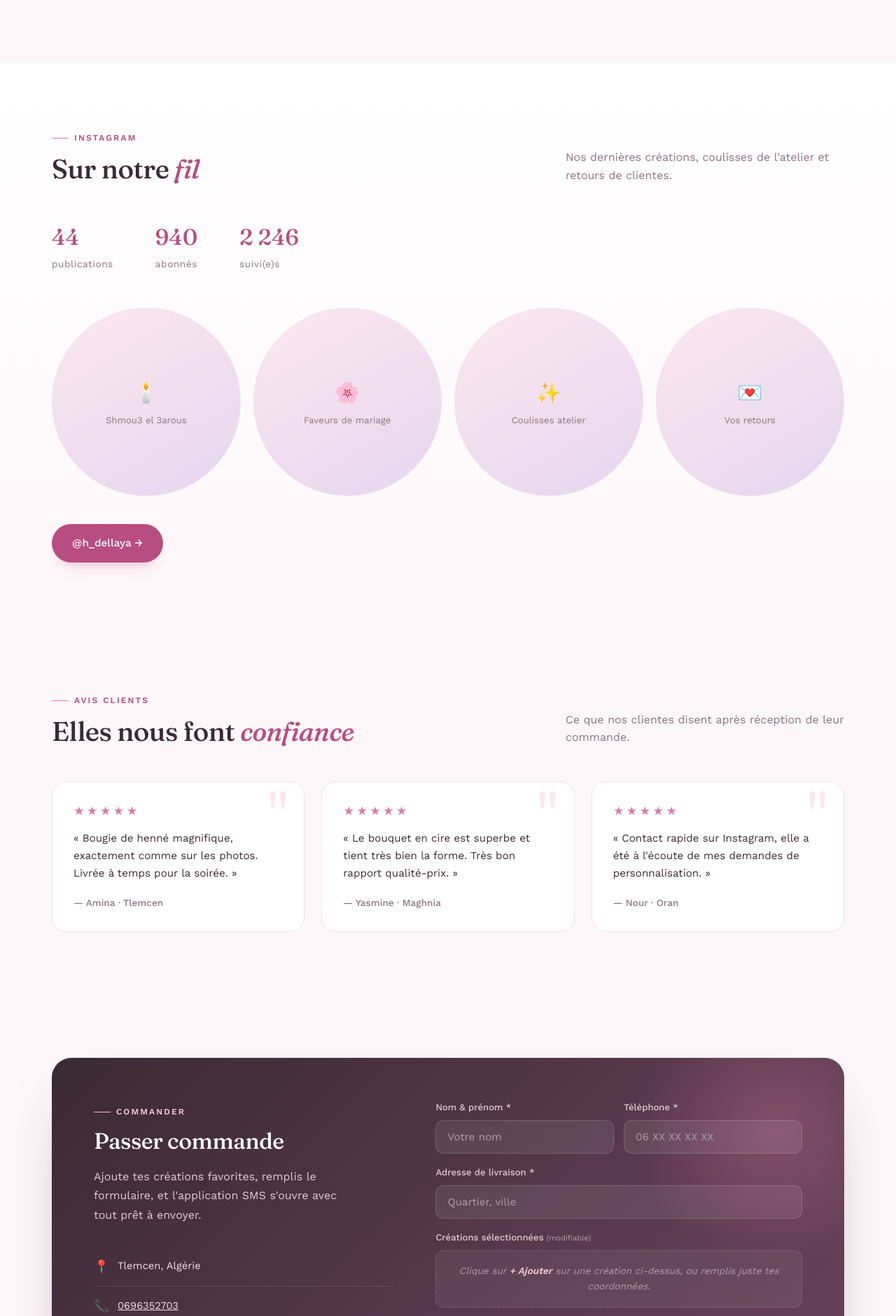
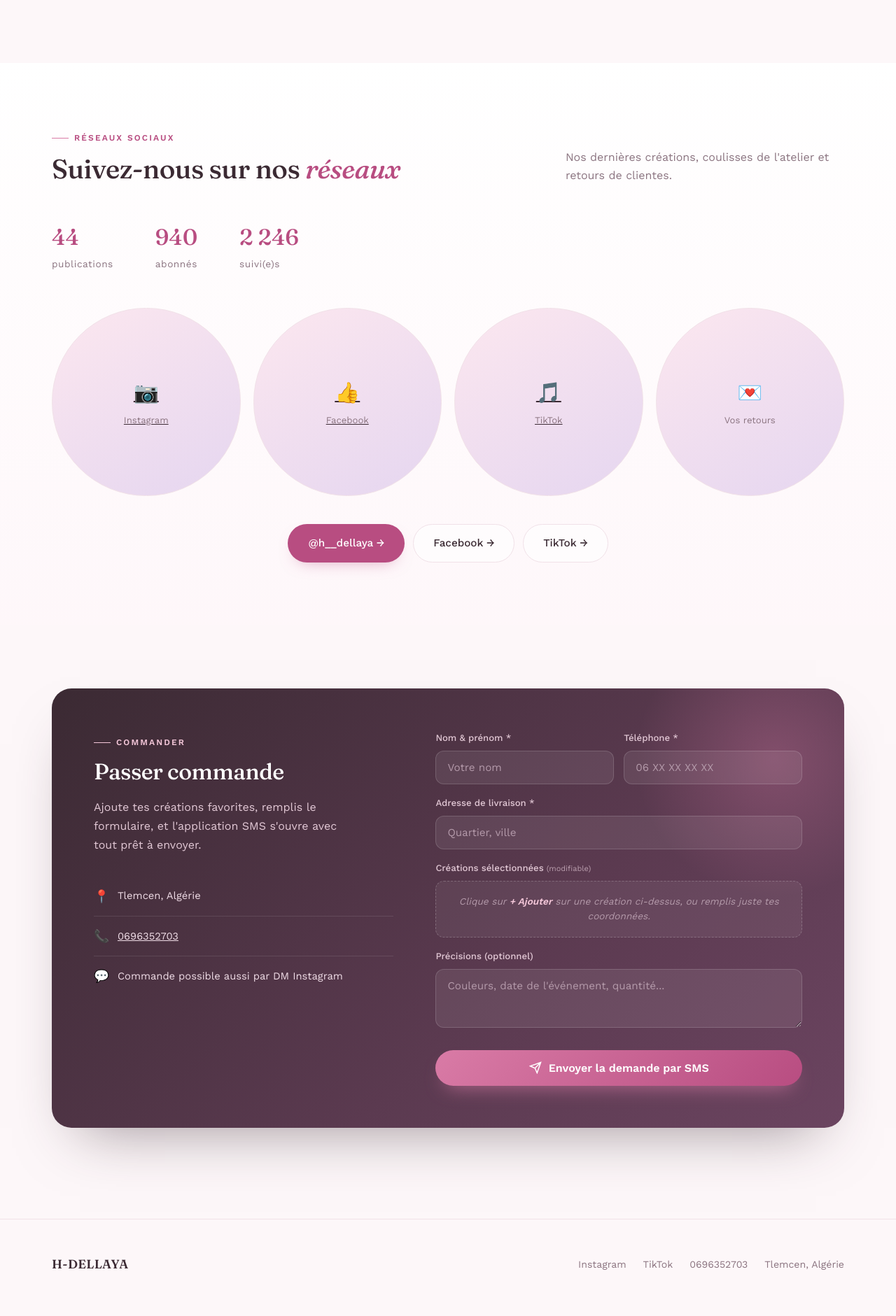
Before and after one commit to yacinebenaliyac/hdellaya, a PHP site: page / in a window 1280 px wide. Shown: the part 2121-4002 px from the top of the page at 70% size. After the commit the page ends 3936 px from the top, so only its background shows below. Run offline with PHP 8.4, Linux system fonts and the light colour scheme; data comes from the database, SQL or seed files in the repository.

Commit message:
Update index.php

```diff
--- a/index.php
+++ b/index.php
@@ -37,6 +37,12 @@ $settings = [];
 foreach ($pdo->query('SELECT `key`, `value` FROM settings')->fetchAll() as $r) {
     $settings[$r['key']] = $r['value'];
 }
+
+/* ---------- Liens réseaux sociaux (avec valeurs par défaut) ---------- */
+$instagram = $settings['instagram'] ?? 'https://www.instagram.com/h__dellaya';
+$facebook  = $settings['facebook']  ?? 'https://www.facebook.com/share/19JiDJc1mT/';
+$tiktok    = $settings['tiktok']    ?? 'https://www.tiktok.com/@h_dellaya';
+
 $categories = $pdo->query('SELECT * FROM categories ORDER BY position, id')->fetchAll();
 $products   = $pdo->query(
     'SELECT p.*, c.name AS cat_name, c.slug AS cat_slug, c.emoji AS cat_emoji
@@ -63,7 +69,7 @@ include __DIR__ . '/header.php';
       <p class="lead"><?= e($settings['hero_lead']) ?></p>
       <div class="hero-ctas">
         <a href="#catalogue" class="btn btn-primary">Voir les créations →</a>
-        <a href="<?= e($settings['instagram']) ?>" target="_blank" rel="noopener" class="btn btn-ghost">
+        <a href="<?= e($instagram) ?>" target="_blank" rel="noopener" class="btn btn-ghost">
           <svg width="16" height="16" viewBox="0 0 24 24" fill="none" stroke="currentColor" stroke-width="2"><rect x="2" y="2" width="20" height="20" rx="5"/><path d="M16 11.37A4 4 0 1112.63 8 4 4 0 0116 11.37z"/><line x1="17.5" y1="6.5" x2="17.51" y2="6.5"/></svg>
           Instagram
         </a>
@@ -168,59 +174,39 @@ include __DIR__ . '/header.php';
   </div>
 </section>
 
-<!-- INSTAGRAM -->
+<!-- RÉSEAUX SOCIAUX -->
 <section id="instagram" class="section section-alt">
   <div class="container">
     <div class="section-head" data-reveal>
       <div>
-        <span class="section-tag">Instagram</span>
-        <h2>Sur notre <em>fil</em></h2>
+        <span class="section-tag">Réseaux sociaux</span>
+        <h2>Suivez-nous sur nos <em>réseaux</em></h2>
       </div>
       <p>Nos dernières créations, coulisses de l'atelier et retours de clientes.</p>
     </div>
     <div class="ig-stats" data-reveal>
-      <div class="stat"><b><?= e($settings['ig_posts']) ?></b><span>publications</span></div>
-      <div class="stat"><b><?= e($settings['ig_followers']) ?></b><span>abonnés</span></div>
-      <div class="stat"><b><?= e($settings['ig_following']) ?></b><span>suivi(e)s</span></div>
+      <div class="stat"><b><?= e($settings['ig_posts'] ?? '44') ?></b><span>publications</span></div>
+      <div class="stat"><b><?= e($settings['ig_followers'] ?? '940') ?></b><span>abonnés</span></div>
+      <div class="stat"><b><?= e($settings['ig_following'] ?? '2 246') ?></b><span>suivi(e)s</span></div>
     </div>
     <div class="ig-grid" data-reveal>
-      <div class="ig-tile"><span>🕯️</span><p>Shmou3 el 3arous</p></div>
-      <div class="ig-tile"><span>🌸</span><p>Faveurs de mariage</p></div>
-      <div class="ig-tile"><span>✨</span><p>Coulisses atelier</p></div>
-      <div class="ig-tile"><span>💌</span><p>Vos retours</p></div>
+      <a class="ig-tile" href="<?= e($instagram) ?>" target="_blank" rel="noopener">
+        <span>📷</span><p>Instagram</p>
+      </a>
+      <a class="ig-tile" href="<?= e($facebook) ?>" target="_blank" rel="noopener">
+        <span>👍</span><p>Facebook</p>
+      </a>
+      <a class="ig-tile" href="<?= e($tiktok) ?>" target="_blank" rel="noopener">
+        <span>🎵</span><p>TikTok</p>
+      </a>
+      <div class="ig-tile">
+        <span>💌</span><p>Vos retours</p>
+      </div>
     </div>
-    <div class="ig-cta" data-reveal>
-      <a href="<?= e($settings['instagram']) ?>" target="_blank" rel="noopener" class="btn btn-primary">@h_dellaya →</a>
-    </div>
-  </div>
-</section>
-
-<!-- AVIS -->
-<section id="avis" class="section">
-  <div class="container">
-    <div class="section-head" data-reveal>
-      <div>
-        <span class="section-tag">Avis clients</span>
-        <h2>Elles nous font <em>confiance</em></h2>
-      </div>
-      <p>Ce que nos clientes disent après réception de leur commande.</p>
-    </div>
-    <div class="reviews-grid">
-      <div class="review" data-reveal>
-        <div class="stars">★★★★★</div>
-        <p>« Bougie de henné magnifique, exactement comme sur les photos. Livrée à temps pour la soirée. »</p>
-        <div class="who">— Amina · Tlemcen</div>
-      </div>
-      <div class="review" data-reveal>
-        <div class="stars">★★★★★</div>
-        <p>« Le bouquet en cire est superbe et tient très bien la forme. Très bon rapport qualité-prix. »</p>
-        <div class="who">— Yasmine · Maghnia</div>
-      </div>
-      <div class="review" data-reveal>
-        <div class="stars">★★★★★</div>
-        <p>« Contact rapide sur Instagram, elle a été à l'écoute de mes demandes de personnalisation. »</p>
-        <div class="who">— Nour · Oran</div>
-      </div>
+    <div class="ig-cta" data-reveal style="display:flex;gap:12px;flex-wrap:wrap;justify-content:center">
+      <a href="<?= e($instagram) ?>" target="_blank" rel="noopener" class="btn btn-primary">@h__dellaya →</a>
+      <a href="<?= e($facebook) ?>" target="_blank" rel="noopener" class="btn btn-ghost">Facebook →</a>
+      <a href="<?= e($tiktok) ?>" target="_blank" rel="noopener" class="btn btn-ghost">TikTok →</a>
     </div>
   </div>
 </section>
```
